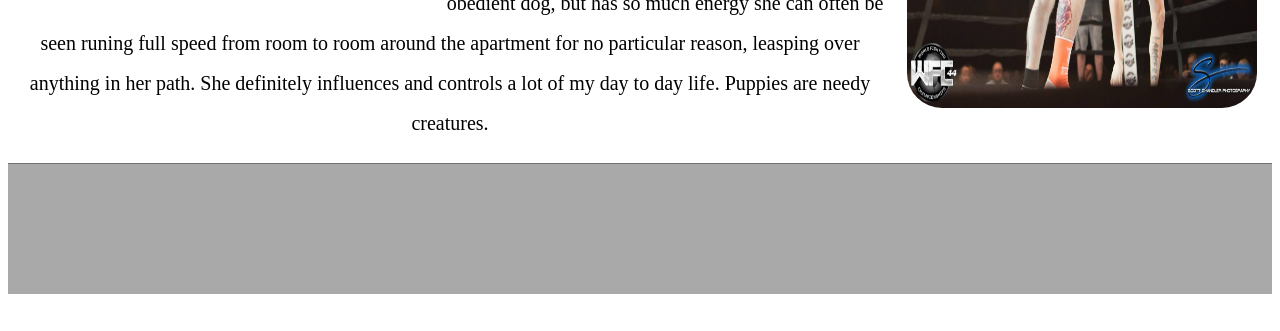
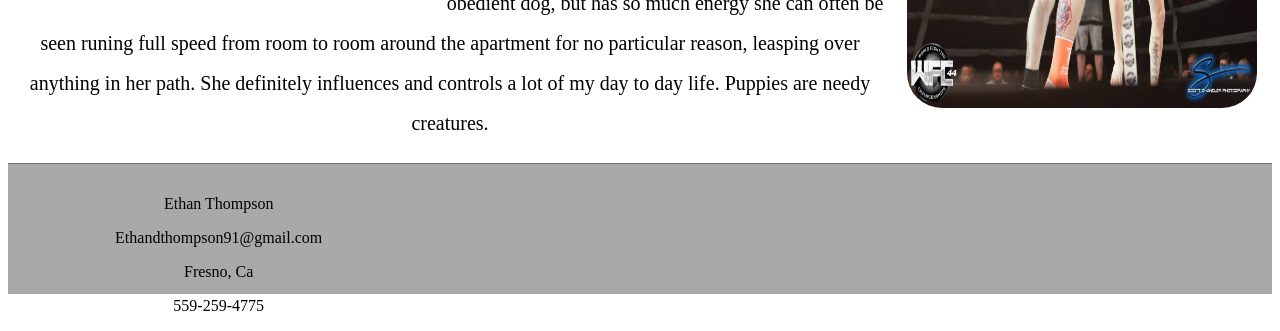
Before and after one commit to Lankyone/first-website, a plain HTML site: page index.html in a window 1280 px wide. Shown: the part 1255-1586 px from the top of the page. Before the commit the page ends 1557 px from the top, so only its background shows below. Drawn offline with Linux system fonts and the light colour scheme.

Commit message:
added middle name to footer

```diff
--- a/css/styles.css
+++ b/css/styles.css
@@ -8,6 +8,10 @@ logo{
 
 .left{
     float:left;
+}
+
+.clearr{
+    clear:right;
 }
 .header{
     margin-left:500px;
@@ -62,3 +66,7 @@ footer{
     text-align:center;
 
 }
+
+.margin-bottom{
+    margin-bottom:50px;
+}
--- a/index.html
+++ b/index.html
@@ -46,7 +46,12 @@
 <!-- End Intro -->
 <!-- Begin Footer -->
      <footer>
-       <div class="footer-section"></div>
+       <div class="footer-section">
+           <p>Ethan Thompson</p>
+           <p>Ethandthompson91@gmail.com</p>
+           <p>Fresno, Ca</p>
+           <p>559-259-4775</p>
+       </div>
      </footer>
     </body>
 </html>
```
